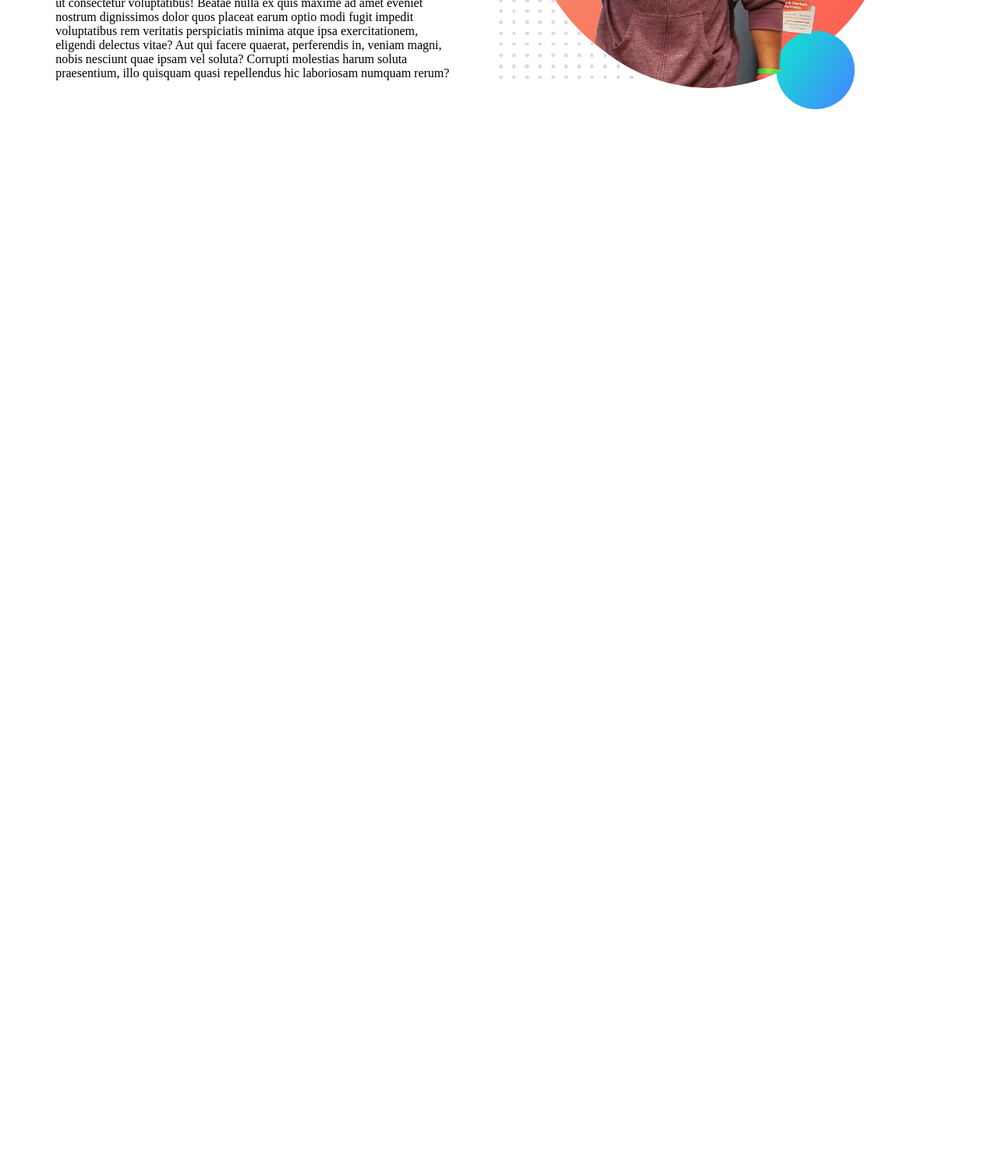
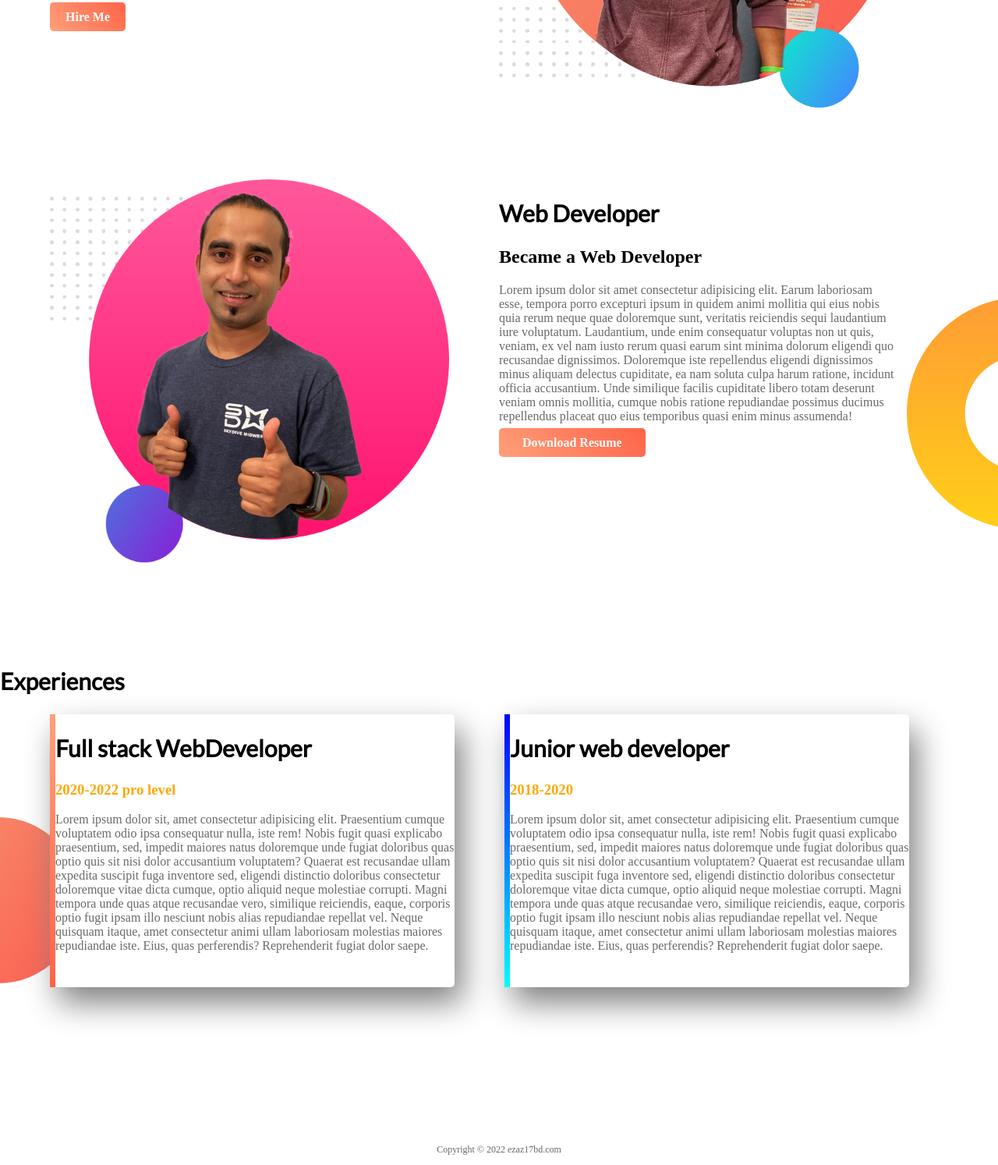
Before and after one commit to ezazahmed09/web-portfolio, a plain HTML site: page index.html in a window 1280 px wide. Shown: the part 370-1864 px from the top of the page at 78% size. Before the commit the page ends 800 px from the top, so only its background shows below. Drawn offline with Linux system fonts and the light colour scheme.

Commit message:
alahamdullila done

```diff
--- a/index.html
+++ b/index.html
@@ -11,7 +11,7 @@
     <link href="https://fonts.googleapis.com/css2?family=Lato&display=swap" rel="stylesheet">
 </head>
 <body>
-    <section>
+    <section class="banner">
         <div class="frist">
             <h1>Welcome To</h1>
             <h1><span class="name-color">Ezaz Ahmed</span> World</h1>
@@ -19,6 +19,7 @@
             <p>
                 Lorem ipsum dolor sit, amet consectetur adipisicing elit. Ratione a, odit reiciendis ab nostrum deserunt explicabo quia error, alias necessitatibus totam dolor reprehenderit. Earum deserunt quos voluptates eveniet dolor laudantium eligendi vitae possimus ex delectus quis doloremque dolore quidem, odit porro ut consectetur voluptatibus! Beatae nulla ex quis maxime ad amet eveniet nostrum dignissimos dolor quos placeat earum optio modi fugit impedit voluptatibus rem veritatis perspiciatis minima atque ipsa exercitationem, eligendi delectus vitae? Aut qui facere quaerat, perferendis in, veniam magni, nobis nesciunt quae ipsam vel soluta? Corrupti molestias harum soluta praesentium, illo quisquam quasi repellendus hic laboriosam numquam rerum?
             </p>
+            <a class="button" href="https://www.linkedin.com/in/ezaz17bd/"target="_blank">Hire Me</a>
         </div>
 
         <div class="frist">
@@ -26,5 +27,47 @@
         </div>
 
     </section>
+
+
+
+    <section class="banner2">
+        <div class="frist">
+            <img src="img/jhankar2.png" alt="">
+        </div>
+        <div class="frist">
+            <h1>Web Developer</h1>
+            <h2>Became a Web Developer</h2>
+            <p>Lorem ipsum dolor sit amet consectetur adipisicing elit. Earum laboriosam esse, tempora porro excepturi ipsum in quidem animi mollitia qui eius nobis quia rerum neque quae doloremque sunt, veritatis reiciendis sequi laudantium iure voluptatum. Laudantium, unde enim consequatur voluptas non ut quis, veniam, ex vel nam iusto rerum quasi earum sint minima dolorum eligendi quo recusandae dignissimos. Doloremque iste repellendus eligendi dignissimos minus aliquam delectus cupiditate, ea nam soluta culpa harum ratione, incidunt officia accusantium. Unde similique facilis cupiditate libero totam deserunt veniam omnis mollitia, cumque nobis ratione repudiandae possimus ducimus repellendus placeat quo eius temporibus quasi enim minus assumenda!
+            </p>
+            <a class="button2" href="" target="_blank">Download Resume</a>
+        </div>
+        </section>
+
+
+
+        <section class="experience">
+            <h1>Experiences</h1>
+            <div class="frist  experiences" id="fullstack">
+                <h1>Full stack WebDeveloper</h1>
+                <h3 class="name-color">2020-2022 pro level</h3>
+                <p>Lorem ipsum dolor sit, amet consectetur adipisicing elit. Praesentium cumque voluptatem odio ipsa consequatur nulla, iste rem! Nobis fugit quasi explicabo praesentium, sed, impedit maiores natus doloremque unde fugiat doloribus quas optio quis sit nisi dolor accusantium voluptatem? Quaerat est recusandae ullam expedita suscipit fuga inventore sed, eligendi distinctio doloribus consectetur doloremque vitae dicta cumque, optio aliquid neque molestiae corrupti. Magni tempora unde quas atque recusandae vero, similique reiciendis, eaque, corporis optio fugit ipsam illo nesciunt nobis alias repudiandae repellat vel. Neque quisquam itaque, amet consectetur animi ullam laboriosam molestias maiores repudiandae iste. Eius, quas perferendis? Reprehenderit fugiat dolor saepe.
+                </p>
+            </div>
+            <div class="frist experiences" id="Junior">
+                <h1>Junior web developer</h1>
+                <h3 class="name-color">2018-2020</h3>
+                <p>Lorem ipsum dolor sit, amet consectetur adipisicing elit. Praesentium cumque voluptatem odio ipsa consequatur nulla,
+                    iste rem! Nobis fugit quasi explicabo praesentium, sed, impedit maiores natus doloremque unde fugiat doloribus quas
+                    optio quis sit nisi dolor accusantium voluptatem? Quaerat est recusandae ullam expedita suscipit fuga inventore sed,
+                    eligendi distinctio doloribus consectetur doloremque vitae dicta cumque, optio aliquid neque molestiae corrupti.
+                    Magni tempora unde quas atque recusandae vero, similique reiciendis, eaque, corporis optio fugit ipsam illo nesciunt
+                    nobis alias repudiandae repellat vel. Neque quisquam itaque, amet consectetur animi ullam laboriosam molestias
+                    maiores repudiandae iste. Eius, quas perferendis? Reprehenderit fugiat dolor saepe.
+                </p>
+            </div>
+        </section>
+        <footer>
+            <p>Copyright © 2022 ezaz17bd.com</p>
+        </footer>
 </body>
 </html>
--- a/style.css
+++ b/style.css
@@ -1,5 +1,8 @@
+body{
+    margin:0px;
+}
 h1{
-    font-size: 50px;
+    font-size: 30px;
     font-family: 'Lato', sans-serif;
 }
 .name-color{
@@ -16,3 +19,68 @@ h1{
 .frist img{
     width: 100%;
 }
+
+.banner{
+    background-image: url(img/top-banner.png);
+    background-repeat: no-repeat;
+}
+
+section{
+    height: 500px;
+    padding-bottom: 100px;
+}
+
+.button{
+    text-decoration: none;
+    background-image: linear-gradient(45deg,lightsalmon,tomato);
+    padding: 10px 20px;
+    border-radius:5px;
+    color: white;
+    font-weight:700;
+}
+
+p{
+    color: dimgray;
+}
+
+.button2 {
+    text-decoration: none;
+    background-image: linear-gradient(45deg, lightsalmon, tomato);
+    padding: 10px 30px;
+    border-radius: 5px;
+    color: white;
+    font-weight: 700;
+}
+.banner2{
+    background-image: url(img/dream-bg.png);
+    background-repeat: no-repeat;
+    background-position:right;
+}
+.experience{
+    background-image: url(img/exp-bg.png);
+    background-repeat: no-repeat;
+    background-position: left center;
+}
+.experiences{
+    box-shadow: 10px 20px 40px gray;
+    height:70%;
+    border-radius:5px;
+    background-color:white;
+}
+#fullstack{
+    border-left: 7px solid;
+    border-image: linear-gradient(180deg, lightsalmon, tomato);
+    border-image-slice: 1;
+}
+
+#Junior{
+
+    border-left: 7px solid;
+        border-image: linear-gradient(180deg, blue,cyan);
+        border-image-slice: 1;
+}
+
+footer{
+    text-align: center;
+    font-size: 12px;
+}
```
